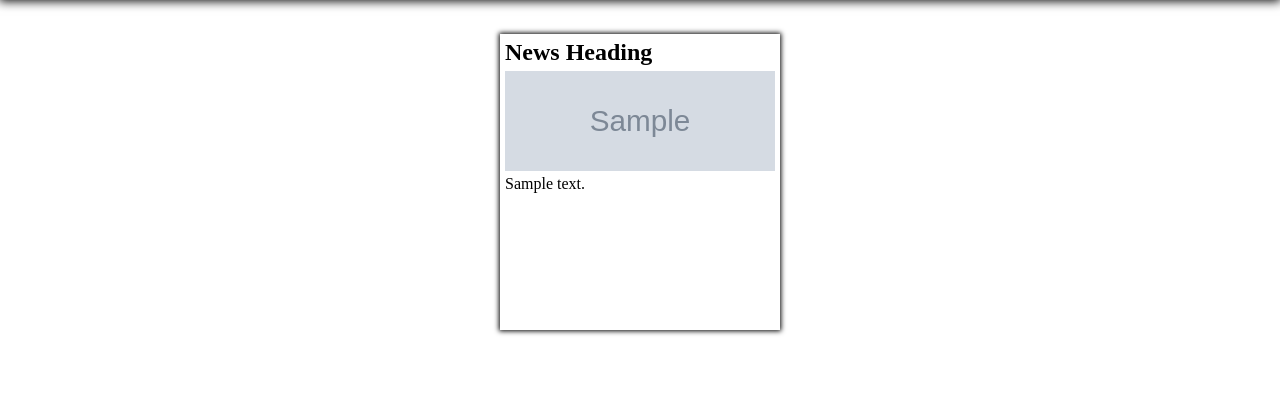
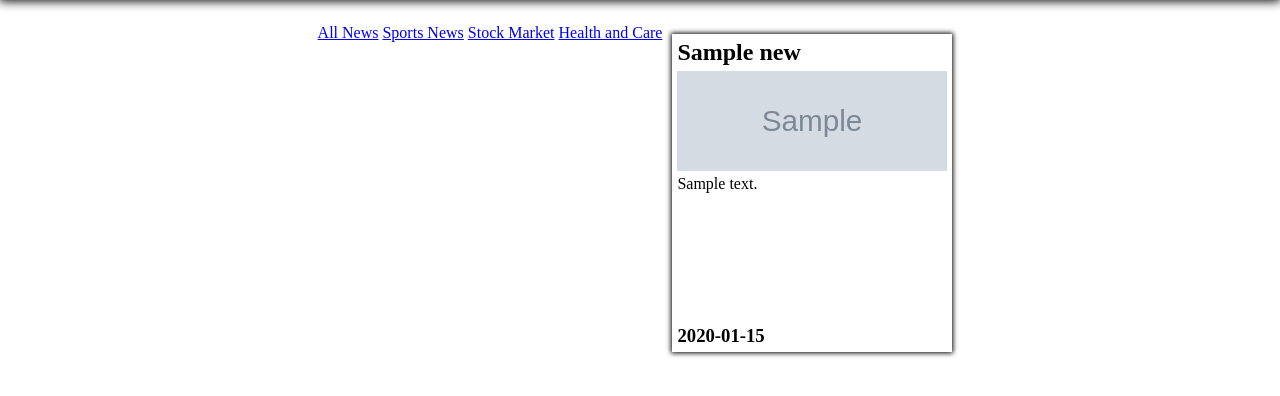
Before and after one commit to 282000ypk/newsapp, a Flask app: template templates/readnews.html in a window 1280 px wide. Shown: the part 56-452 px from the top of the page. Run offline with Flask 2, Linux system fonts and the light colour scheme; the template is opened without the code that fills it: most values are stand-ins (such as "Sample title", 1, 10 or a date in 2020); grey boxes marked "Sample" are stand-in pictures.

Commit message:
news title error resolved

```diff
--- a/templates/readnews.html
+++ b/templates/readnews.html
@@ -17,20 +17,27 @@
             <a href="#" id="register-btn">Register</a>
         </div>-->
     </nav>
+
     <!--container-->
     <div class="allnews" id="allnewsid">
-
+        <header>
+            <a href="#">All News</a>
+            <a href="#">Sports News</a>
+            <a href="#">Stock Market</a>
+            <a href="#">Health and Care</a>
+        </header>
         {%for news in data["articles"]%}
         <a href="{{news['url']}}" class="news" target="_blank">
             <div class="card">
                 <h2>
-                    News Heading
+                    {{news['title']}}
                 </h2>
                 <img src="{{news['urlToImage']}}" alt="news description" loading="lazy">
 
                 <p>
                     {{news['description']}}
                 </p>
+                <h3>{{news['sentiment']}}</h3>
             </div>
         </a>
         {% endfor %}
```
